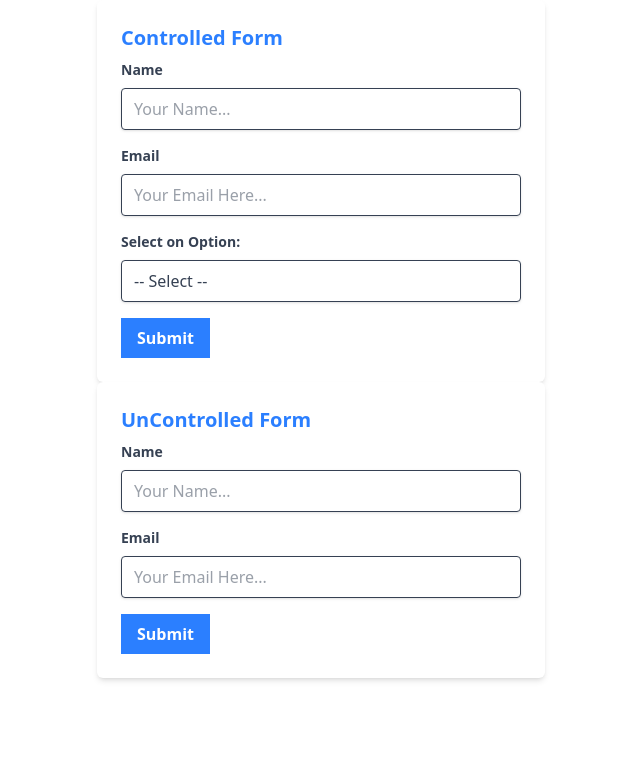
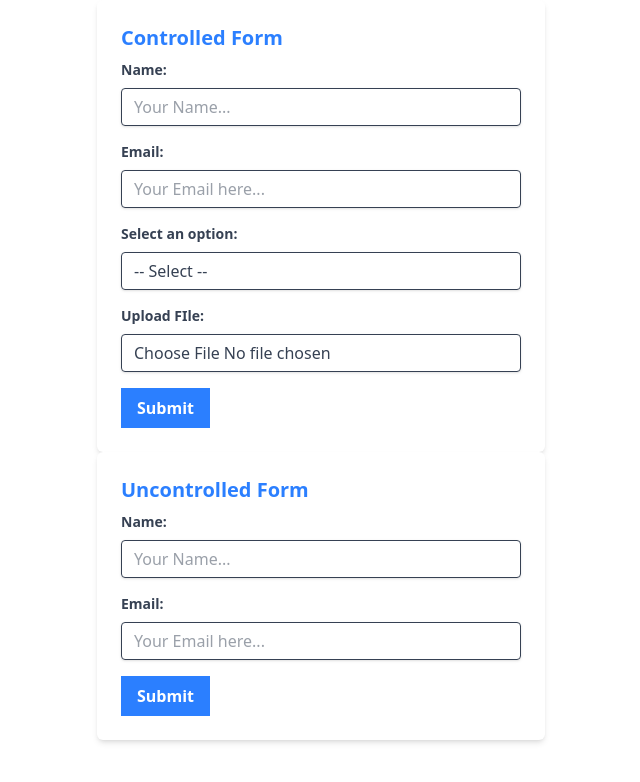
Before and after one commit to Azizkafa/ReactJs, a Next.js app in the folder my-app/: page /form in a window 1280 px wide. Shown: the top 782 px of the page, without its empty margins (319-959 px from the left). Built offline with nearby package versions, Linux system fonts and the light colour scheme.

Commit message:
tambah dan simpan data form

```diff
--- /dev/null
+++ b/my-app/src/app/api/submit-form/route.js
@@ -0,0 +1,65 @@
+import path from 'path'
+import {promises as fs} from 'fs'
+
+export async function POST(req) {
+	try {
+		const formData = await req.formData()
+		const name = formData.get('name')
+		const email = formData.get('email')
+		const selectedOption = formData.get('selectedOption')
+		const file = formData.get('file')
+
+		if (!name || !email) {
+			return new Response(JSON.stringify({message: "Name and email is required"}), {
+				status: 400,
+				headers: {
+					'Content-Type': 'application/json'
+				}
+			})
+		}
+
+		if (file.size > 5000000) { //5MB Limit
+			return new Response(JSON.stringify({message: "File is exceed 5MB limit"}), {
+				status: 400,
+				headers: {
+					'Content-Type': 'application/json'
+				}
+			})
+		}
+
+		const buffer = await file.arrayBuffer()
+		const bytes = new Uint8Array(buffer)
+		const uploadDir = path.join(process.cwd(), 'public', 'uploads')
+		const filePath = path.join(uploadDir, file.name)
+
+		try {
+			await fs.writeFile(filePath, Buffer.from(bytes))
+		} catch (errorFile) {
+			console.error('Error writing file', errorFile)
+			return new Response(JSON.stringify({message: "Error writing file to disk"}), {
+				status: 500,
+				headers: {
+					'Content-Type': 'application/json'
+				}
+			})
+		}
+
+		console.log('Received form data:', {name, email, selectedOption, filename: file.name, filepath: filePath})
+		console.log('File save to', filePath)
+
+		return new Response(JSON.stringify({message: "Form Submitted successfully! and file is saved"}), {
+			status: 200,
+			headers: {
+				'Content-Type': 'application/json'
+			}
+		})
+	} catch (error) {
+		console.error('Error processing form submissin', error)
+		return new Response(JSON.stringify({message: "Internal Server Error"}), {
+			status: 500,
+			headers: {
+				'Content-Type': 'application/json'
+			}
+		})
+	}
+}
--- a/my-app/src/app/components/FormComponent.js
+++ b/my-app/src/app/components/FormComponent.js
@@ -1,130 +1,229 @@
-"use client"
+"use client";
 
-import React, { useState, useRef, isValidElement } from 'react'
+import React, { useState, useRef } from "react";
 
 function ControlledForm() {
-    const [name, setName] = useState("")
-    const [email, setEmail] = useState("")
-    const [selectedOption, setselectedOption] = useState("")
+  const [name, setName] = useState("");
+  const [email, setEmail] = useState("");
+  const [selectedOption, setSelectedOption] = useState("");
+  const [file, setFile] = useState(null);
 
-    const [nameError, setNameError] = useState("")
-    const [emailError, setEmailError] = useState("")
-    const [selectedOptionError, setselectedOptionError] = useState("")
+  const [nameError, setNameError] = useState("");
+  const [emailError, setEmailError] = useState("");
+  const [selectedOptionError, setSelectedOptionError] = useState("");
+  const [fileError, setFileError] = useState("");
 
-    const handleNameChange = event => {
-        setName(event.target.value)
+  const handleNameChange = (event) => {
+    setName(event.target.value);
 
-        setNameError('')
-    }
-    const handleEmailChange = event => {
-        setEmail(event.target.value)
+    setNameError("");
+  };
+  const handleEmailChange = (event) => {
+    setEmail(event.target.value);
 
-        setEmailError('')
-    }
-    const handleSelectchange = event => {
-        setselectedOption(event.target.value)
+    setEmailError("");
+  };
+  const handleSelectChange = (event) => {
+    setSelectedOption(event.target.value);
 
-        setselectedOptionError('')
-    }
-    const handleSubmit = event => {
-        event.preventDefault()/* mencegah untuk tidak mereload page atau pergi ke halaman lain */
+    setSelectedOptionError;
+  };
+  const handleFileChange = (event) => {
+    const selectedFile = event.target.files[0];
+    // console.log(event.target.files)
+    setFile(selectedFile);
+    setFileError("");
+  };
 
-        let IsValid = true
+  const hadleSubmit = async (event) => {
+    event.preventDefault();
+
+    let isValid = true;
     if (!name) {
-            setNameError('Name is required')
-            IsValid = false
+      setNameError("Name is required");
+      isValid = false;
     }
 
     if (!email) {
-            setEmailError('email is required')
-            IsValid = false
-        } else if (!/@(cgoogle\.com|yahoo\.com)$/.test(email))/* untuk mengecek domainnya harus yahoo.con atau google.com */ {
-            setEmailError(`Invalid data format, use google.com atau yahooo.com`)
-            IsValid = false
+      setEmailError("Email is required");
+      isValid = false;
+    } else if (!/@(google\.com|yahoo\.com)$/.test(email)) {
+      //regex
+      setEmailError("Invalid email format, use google.com or yahoo.com");
+      isValid = false;
     }
 
     if (!selectedOption) {
-            setselectedOptionError('Please select an option')
-            IsValid = false
+      setSelectedOptionError("please select an option");
+      isValid = false;
     }
 
-        if (!IsValid) {
-            return
+    if (!isValid) {
+      return;
     }
 
+    console.log(`Form data:`, { name, email, selectedOption, file });
 
-        console.log(`Form data :`, { name, email, selectedOption })
+    const formData = new FormData();
+    formData.append("name", name);
+    formData.append("email", email);
+    formData.append("selectedOption", selectedOption);
+    formData.append("file", file);
 
-        setName("")/* pada saat ngesubmit, kita balikan statenya ke string kosong */
-        setEmail("")/* pada saat ngesubmit, kita balikan statenya ke string kosong */
-        setselectedOption("")/* pada saat ngesubmit, kita balikan statenya ke string kosong */
+    try {
+      const response = await fetch("/api/submit-form", {
+        method: "POST",
+        body: formData,
+      });
 
-        setNameError("")/* pada saat ngesubmit, kita balikan statenya ke string kosong */
-        setEmailError("")/* pada saat ngesubmit, kita balikan statenya ke string kosong */
-        setselectedOptionError("")/* pada saat ngesubmit, kita balikan statenya ke string kosong */
+      if (response.ok) {
+        const result = await response.json();
+        console.log("API Response", result);
+      } else {
+        const errorData = await response.json();
+        console.error("API Error", errorData);
       }
+    } catch (error) {
+      console.error("Fetch error:", error);
+      alert("An error while submitting form");
+    }
+
+    setName("");
+    setEmail("");
+    setSelectedOption("");
+    setFile(null);
+
+    setNameError("");
+    setEmailError("");
+    setSelectedOptionError("");
+    setFileError("");
+  };
+
   return (
-        <form onSubmit={handleSubmit} className='max-w-md mx-auto p-6 bg-white shadow-md rounded-md'>
-            <h1 className='block text-xl text-blue-500 font-bold mb-2'>Controlled Form</h1>
-            <div className='mb-4'>
-                <label htmlFor='name' className='block text-gray-700 text-sm font-bold mb-2'>Name</label>
-                <input type='text' id='name' value={name} onChange={handleNameChange} placeholder='Your Name...' className='shadow appearance-none border rounded w-full py-2 px-3 text-gray-700 leading-light focus:outline-none focus:shadow-amber-50'/>
-                {nameError && <p className='text-red-500 text-xs italic'>{nameError}</p>}{/* conditional rendering */}
+    <form onSubmit={hadleSubmit} className="max-w-md mx-auto p-6 bg-white shadow-md rounded-md">
+      <h1 className="block text-xl text-blue-500 font-bold mb-2">Controlled Form</h1>
+      <div className="mb-4">
+        <label htmlFor="name" className="block text-gray-700 text-sm font-bold mb-2">
+          Name:
+        </label>
+        <input
+          type="text"
+          id="name"
+          value={name}
+          onChange={handleNameChange}
+          placeholder="Your Name..."
+          className="shadow appearance-none border rounded w-full py-2 px-3 text-gray-700 leading-tight focus:outline-none focus:shadow-amber-50"
+        />
+        {nameError && <p className="text-red-500 text-xs italic">{nameError}</p>}
       </div>
 
-            <div className='mb-4'>
-                <label htmlFor='email' className='block text-gray-700 text-sm font-bold mb-2'>Email</label>
-                <input type='email' id='email' value={email} onChange={handleEmailChange} placeholder='Your Email Here...' className='shadow appearance-none border rounded w-full py-2 px-3 text-gray-700 leading-light focus:outline-none focus:shadow-amber-50'/>
-                {emailError && <p className='text-red-500 text-xs italic'>{emailError}</p>}{/* conditional rendering */}
+      <div className="mb-4">
+        <label htmlFor="email" className="block text-gray-700 text-sm font-bold mb-2">
+          Email:
+        </label>
+        <input
+          type="email"
+          id="email"
+          value={email}
+          onChange={handleEmailChange}
+          placeholder="Your Email here..."
+          className="shadow appearance-none border rounded w-full py-2 px-3 text-gray-700 leading-tight focus:outline-none focus:shadow-amber-50"
+        />
+        {emailError && <p className="text-red-500 text-xs italic">{emailError}</p>}
       </div>
 
-            <div className='mb-4'>
-                <label htmlFor='option' className='block text-gray-700 text-sm font-bold mb-2'>Select on Option:</label>
-                <select id='options' value={selectedOption} onChange={handleSelectchange} className='shadow appearance-none border rounded w-full py-2 px-3 text-gray-700 leading-light focus:outline-none focus:shadow-amber-50'>
+      <div className="mb-4">
+        <label htmlFor="options" className="block text-gray-700 text-sm font-bold mb-2">
+          Select an option:
+        </label>
+        <select
+          id="options"
+          value={selectedOption}
+          onChange={handleSelectChange}
+          className="shadow appearance-none border rounded w-full py-2 px-3 text-gray-700 leading-tight focus:outline-none focus:shadow-amber-50"
+        >
           <option value="">-- Select --</option>
           <option value="option1">Option 1</option>
           <option value="option2">Option 2</option>
           <option value="option3">Option 3</option>
         </select>
-                {selectedOptionError && <p className='text-red-500 text-xs italic'>{selectedOptionError}</p>}{/* conditional rendering */}
+        {selectedOptionError && <p className="text-red-500 text-xs italic">{selectedOptionError}</p>}
       </div>
-            <button type='submit' className='bg-blue-500 hover:bg-blue-700 text-white font-bold py-2 px-4 focus:outline-none focue:shadow-amber-50'>Submit</button>
+
+      <div className="mb-4">
+        <label htmlFor="file" className="block text-gray-700 text-sm font-bold mb-2">
+          Upload FIle:
+        </label>
+        <input
+          type="file"
+          id="file"
+          onChange={handleFileChange}
+          className="shadow appearance-none border rounded w-full py-2 px-3 text-gray-700 leading-tight focus:outline-none focus:shadow-amber-50"
+        />
+      </div>
+
+      <button
+        type="submit"
+        className="bg-blue-500 hover:bg-blue-700 text-white font-bold py-2 px-4 focus:outline-none focus:shadow-amber-50"
+      >
+        Submit
+      </button>
     </form>
-    )
+  );
 }
 
 function UnControlledForm() {
-    const nameInputRef = useRef(null)
-    const emailInputRef = useRef(null)
+  const nameInputRef = useRef(null);
+  const emailInputRef = useRef(null);
 
-    const handleSubmit = event => {
-        event.preventDefault()/* mencegah untuk tidak mereload page atau pergi ke halaman lain */
+  const hadleSubmit = (event) => {
+    event.preventDefault();
+    const nameValue = nameInputRef.current.value;
+    const emailValue = emailInputRef.current.value;
 
-        const nameValue = nameInputRef.current.value
-        const emailValue = emailInputRef.current.value
-        console.log(`Form data dari (uncontrolled) :`, { name: nameValue, email: emailValue })
+    console.log(`Form data dari (uncontrolled):`, { name: nameValue, email: emailValue });
 
-        nameInputRef.current.value = ''
-        emailInputRef.current.value = ''
+    nameInputRef.current.value = "";
+    emailInputRef.current.value = "";
+  };
 
-    }
   return (
-        <form onSubmit={handleSubmit} className='max-w-md mx-auto p-6 bg-white shadow-md rounded-md'>
-            <h1 className='block text-xl text-blue-500 font-bold mb-2'>UnControlled Form</h1>
-            <div className='mb-4'>
-                <label htmlFor='name' className='block text-gray-700 text-sm font-bold mb-2'>Name</label>
-                <input type='text' id='name' ref={nameInputRef} placeholder='Your Name...' className='shadow appearance-none border rounded w-full py-2 px-3 text-gray-700 leading-light focus:outline-none focus:shadow-amber-50'></input>
+    <form onSubmit={hadleSubmit} className="max-w-md mx-auto p-6 bg-white shadow-md rounded-md">
+      <h1 className="block text-xl text-blue-500 font-bold mb-2">Uncontrolled Form</h1>
+      <div className="mb-4">
+        <label htmlFor="name" className="block text-gray-700 text-sm font-bold mb-2">
+          Name:
+        </label>
+        <input
+          type="text"
+          id="name"
+          ref={nameInputRef}
+          placeholder="Your Name..."
+          className="shadow appearance-none border rounded w-full py-2 px-3 text-gray-700 leading-tight focus:outline-none focus:shadow-amber-50"
+        />
       </div>
 
-            <div className='mb-4'>
-                <label htmlFor='email' className='block text-gray-700 text-sm font-bold mb-2'>Email</label>
-                <input type='email' id='email' ref={emailInputRef} placeholder='Your Email Here...' className='shadow appearance-none border rounded w-full py-2 px-3 text-gray-700 leading-light focus:outline-none focus:shadow-amber-50'></input>
+      <div className="mb-4">
+        <label htmlFor="email" className="block text-gray-700 text-sm font-bold mb-2">
+          Email:
+        </label>
+        <input
+          type="email"
+          id="email"
+          ref={emailInputRef}
+          placeholder="Your Email here..."
+          className="shadow appearance-none border rounded w-full py-2 px-3 text-gray-700 leading-tight focus:outline-none focus:shadow-amber-50"
+        />
       </div>
 
-
-            <button type='submit' className='bg-blue-500 hover:bg-blue-700 text-white font-bold py-2 px-4 focus:outline-none focue:shadow-amber-50'>Submit</button>
+      <button
+        type="submit"
+        className="bg-blue-500 hover:bg-blue-700 text-white font-bold py-2 px-4 focus:outline-none focus:shadow-amber-50"
+      >
+        Submit
+      </button>
     </form>
-    )
+  );
 }
 
-export { ControlledForm, UnControlledForm }
+export { ControlledForm, UnControlledForm };
```
Also changed, not shown: my-app/public/uploads/Keren03.jpg (added). Lines whose indentation alone changed are shown as unchanged.
